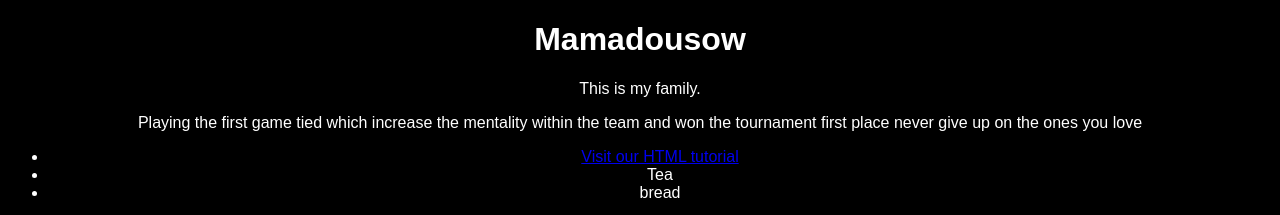
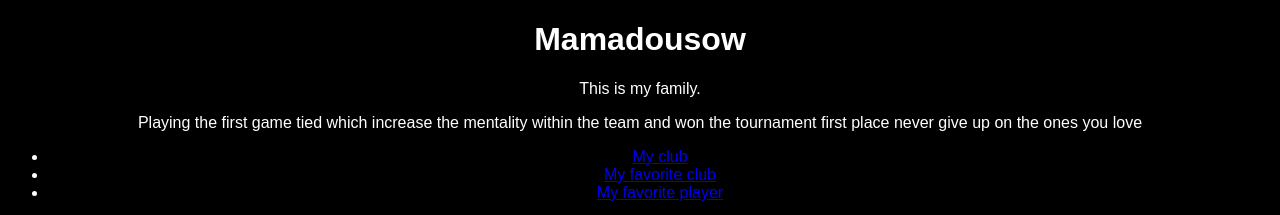
Before and after one commit to Mamadou10fsf/wariiror, a plain HTML site: page index.html in a window 1280 px wide. Shown: the top 215 px of the page. Drawn offline with Linux system fonts and the light colour scheme.

Commit message:
Update index.html

```diff
--- a/index.html
+++ b/index.html
@@ -17,10 +17,10 @@ body {
 <p>This is my family.</p>
 <p>Playing the first game tied which increase the mentality within the team and won the tournament first place never give up on the ones you love</p>
 <ul>
-  <li><a href="https://www.w3schools.com/html/">Visit our HTML tutorial</a>
+  <li><a href="http://futurestarsfutbolny.com/">My club</a>
 </li>
-  <li>Tea</li>
-  <li>bread</li>
+  <li><a href="https://www.liverpoolfc.com/welcome-to-liverpool-fc">My favorite club</a></li>
+  <li><a href="https://en.wikipedia.org/wiki/Mohamed_Salah">My favorite player</a></li>
   </ul>
   <img src="http://futurestarsfutbolny.com/wp-content/uploads/2018/02/IMG_4421.jpeg" alt="Warriors" height="500" >
 <iframe width="100%" height="100" scrolling="no" frameborder="no" allow="autoplay" src="https://w.soundcloud.com/player/?url=https%3A//api.soundcloud.com/tracks/475164204&color=%23ff5500&auto_play=false&hide_related=false&show_comments=true&show_user=true&show_reposts=false&show_teaser=true&visual=true"></iframe>
```
